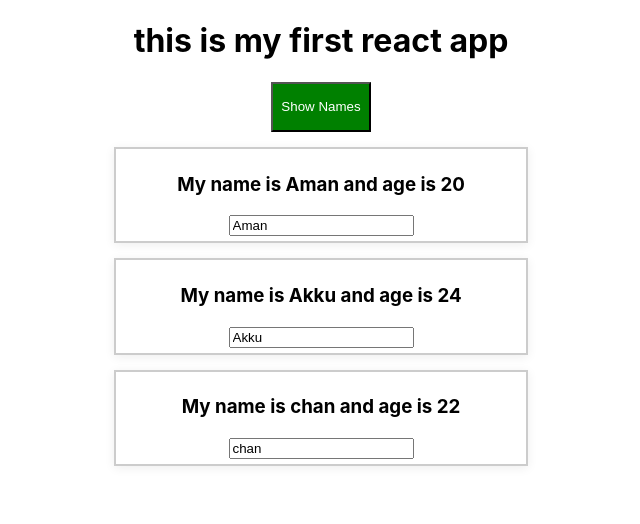
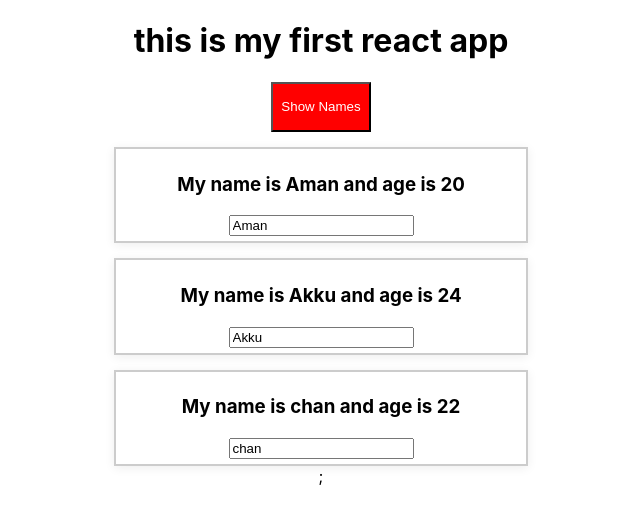
Before and after one commit to Chandan-Saini/react-app-latest-prctc, a React (Create React App) app: page / in a window 1280 px wide. Both pictures are taken after a click on the button "Show Names". Shown: the top 524 px of the page, without its empty margins (319-959 px from the left). Built offline with nearby package versions, Linux system fonts and the light colour scheme.

Commit message:
red class added dynamically in button

```diff
--- a/src/App.js
+++ b/src/App.js
@@ -45,19 +45,23 @@ class App extends Component {
   render() {
 
     let persons = null;
+    let btnClass=''
 
     if (this.state.showPersons) {
-      persons = this.state.persons.map((person, index) => {
-        return (
-          <Person
+      persons = (
+       <div>
+          {this.state.persons.map((person, index) => {
+        return  <Person
             change={(event) => this.nameChangedHandler(event, person.id)}
             click={() => this.deletePerson(index)}
             name={person.name}
             age={person.age}
             key={person.id}
-          />
-        );
-      });
+          />})
+      };
+      </div>
+      )
+       btnClass= classes.red
     }
 
     const classesArr = [];
@@ -72,7 +76,7 @@ class App extends Component {
 
         <div className={classes.App}>
           <h1 className={classesArr.join(" ")}>this is my first react app </h1>
-          <button  onClick={this.togglePersonsHandler}>
+          <button className={btnClass}   onClick={this.togglePersonsHandler}>
             Show Names
           </button>
           {/* this is the way of passing value in the event handler using bind */}
--- a/src/App.module.css
+++ b/src/App.module.css
@@ -18,3 +18,17 @@
   text-align: center;
   background-color: green;
 }
+
+.App button:hover{
+  background-color: yellowgreen;
+  color: black;
+}
+
+.App button.red{
+  background-color: red;
+  color:white
+}
+.App button.red:hover{
+  background-color: salmon;
+  color:black
+}
```
